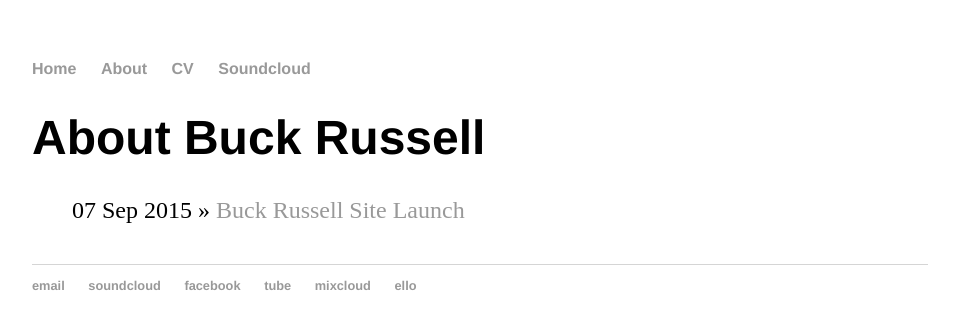
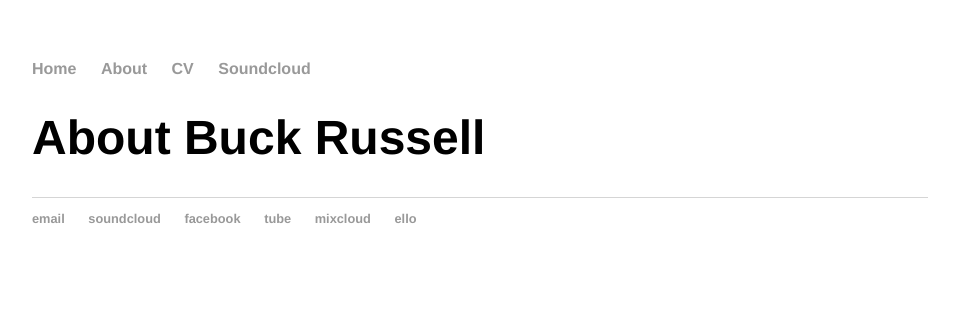
Before and after one commit to buckrussell/buckrussell.github.io, a Jekyll site: the page built from about/index.html, in a window 1280 px wide. Shown: the top 329 px of the page, without its empty margins (160-1119 px from the left). Built offline with Jekyll 4.4.1, drawn with Linux system fonts in a browser that asks for light colours.

Commit message:
Update index.html

```diff
--- a/about/index.html
+++ b/about/index.html
@@ -3,9 +3,3 @@ layout: default
 title: About Buck Russell
 ---
 	<h1>{{ page.title }}</h1>
-	<ul class="posts">
-
-	  {% for post in site.posts %}
-	    <li><span>{{ post.date | date_to_string }}</span> » <a href="{{ post.url }}" title="{{ post.title }}">{{ post.title }}</a></li>
-	  {% endfor %}
-	</ul>
```
